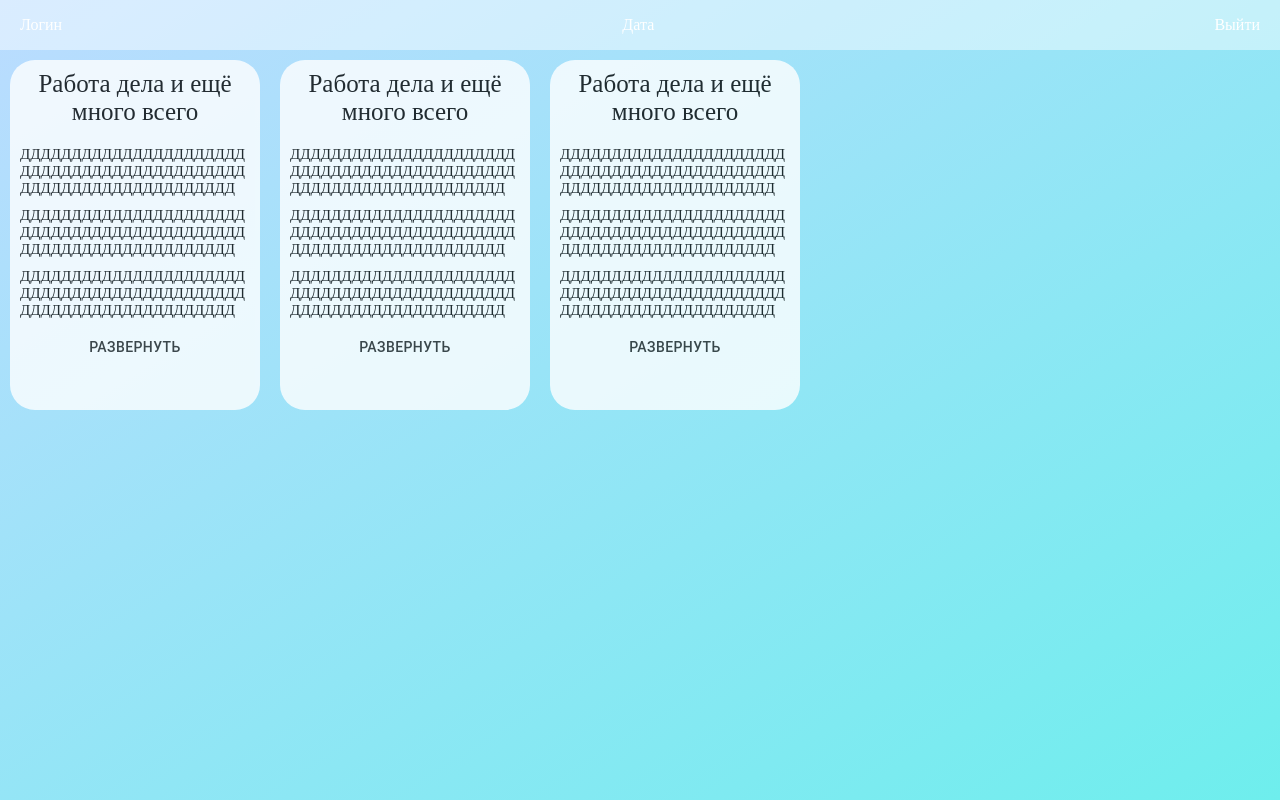
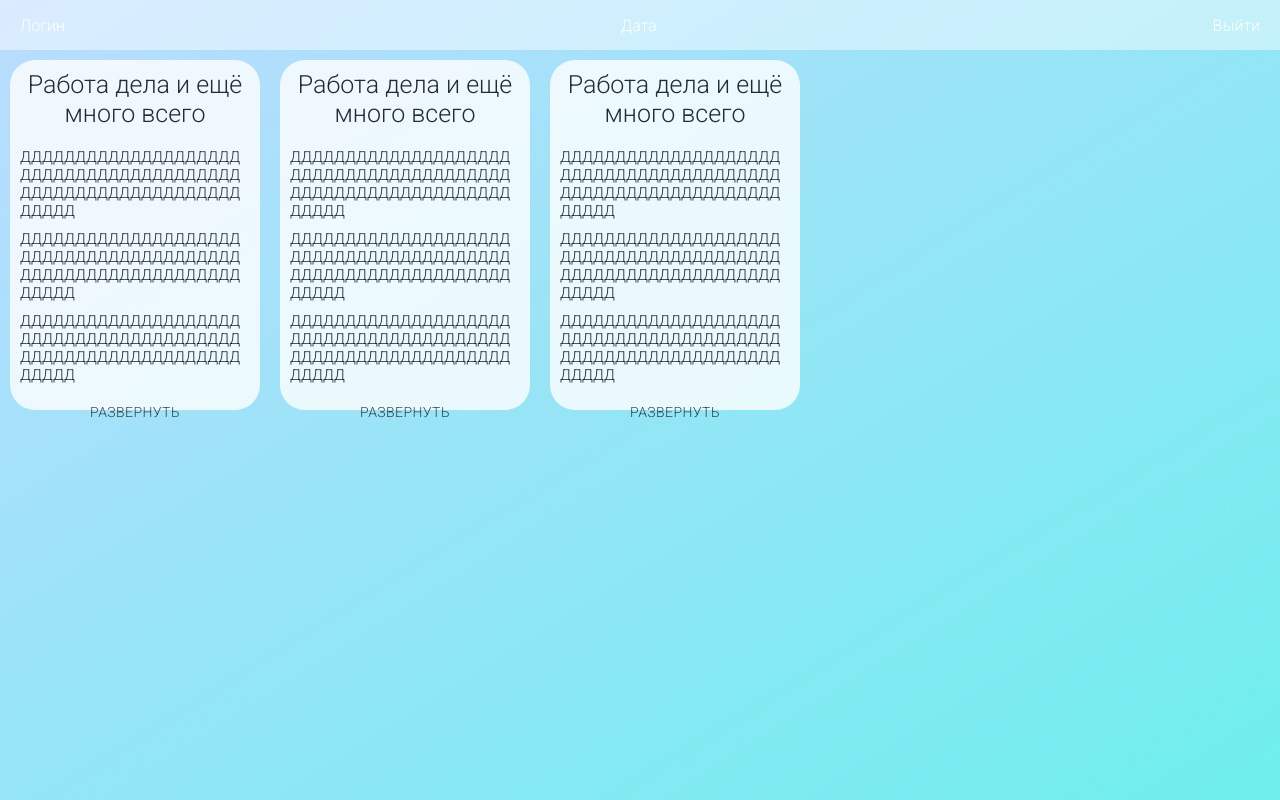
Before and after one commit to Jek-Konservator/TrelloAnalog, a React (Create React App) app: page / in a window 1280 px wide. Built offline with nearby package versions, Linux system fonts and the light colour scheme; sample sign-in values are in the browser's storage.

Commit message:
Исправил ошибки написал ТОДО

```diff
--- a/src/App.js
+++ b/src/App.js
@@ -28,6 +28,10 @@
   }, [getUser]);
   return (
     <MainStyle>
+      <link
+        href="https://fonts.googleapis.com/css2?family=Roboto:wght@300&display=swap"
+        rel="stylesheet"
+      />
       <GlobalStyled />
       <Header logOut={logOut} />
       <Switch>
--- a/src/GlobalStyle.js
+++ b/src/GlobalStyle.js
@@ -1,13 +1,13 @@
-import styled, {createGlobalStyle} from "styled-components";
+import styled, { createGlobalStyle } from "styled-components";
 
 export const GlobalStyled = createGlobalStyle`
 body {
   margin: 0;
+  font-family: Roboto;
 }
-`
-export const MainStyle = styled.div `
+`;
+export const MainStyle = styled.div`
   height: 100vh;
   width: 100%;
-  background: linear-gradient(to top left,  #6eeeed , #bbdcff);
-
-`
+  background: linear-gradient(to top left, #6eeeed, #bbdcff);
+`;
--- a/src/components/login/resetPassword.js
+++ b/src/components/login/resetPassword.js
@@ -13,7 +13,7 @@
 import axios from "axios";
 import { TextField } from "mui-rff";
 import { Form } from "react-final-form";
-
+//TODO:переверстай радио на 1 компонент табами как на страничке логина
 export const ResetPassword = () => {
   const history = useHistory();
 
@@ -92,6 +92,7 @@
                         inputProps={{ "aria-label": "A" }}
                       />
                       <TextField
+                        variant="outlined"
                         disabled={selectedValue === "b"}
                         label="Электронная почта"
                         name="email"
@@ -107,6 +108,7 @@
                         inputProps={{ "aria-label": "B" }}
                       />
                       <TextField
+                        variant="outlined"
                         disabled={selectedValue === "a"}
                         label="Номер телефона"
                         name="number"
```
